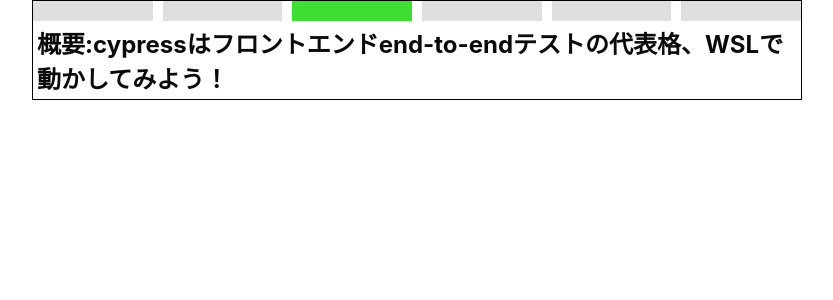
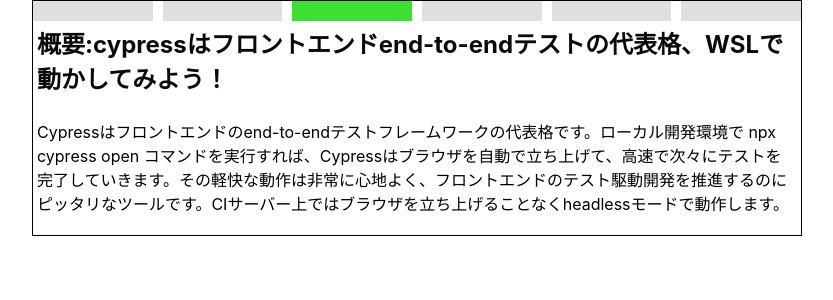
Before and after one commit to richardimaoka/react-component-factory, a React (Create React App) app: page / in a window 1280 px wide. Shown: the top 300 px of the page, without its empty margins (223-1056 px from the left). Built offline with nearby package versions, Linux system fonts and the light colour scheme.

Commit message:
paragraph

```diff
--- a/src/App.tsx
+++ b/src/App.tsx
@@ -64,9 +64,22 @@ const PageTitle = ({ title }: PageTitleProps) => (
   </div>
 )
 
+const Paragraph = () => (
+  <p
+    css={css`
+      padding: 4px;
+    `}
+  >
+    Cypressはフロントエンドのend-to-endテストフレームワークの代表格です。ローカル開発環境で
+    npx cypress open
+    コマンドを実行すれば、Cypressはブラウザを自動で立ち上げて、高速で次々にテストを完了していきます。その軽快な動作は非常に心地よく、フロントエンドのテスト駆動開発を推進するのにピッタリなツールです。CIサーバー上ではブラウザを立ち上げることなくheadlessモードで動作します。
+  </p>
+)
+
 const PageElements = () => (
   <div>
     <PageTitle title="概要:cypressはフロントエンドend-to-endテストの代表格、WSLで動かしてみよう！" />
+    <Paragraph />
   </div>
 )
 
```
